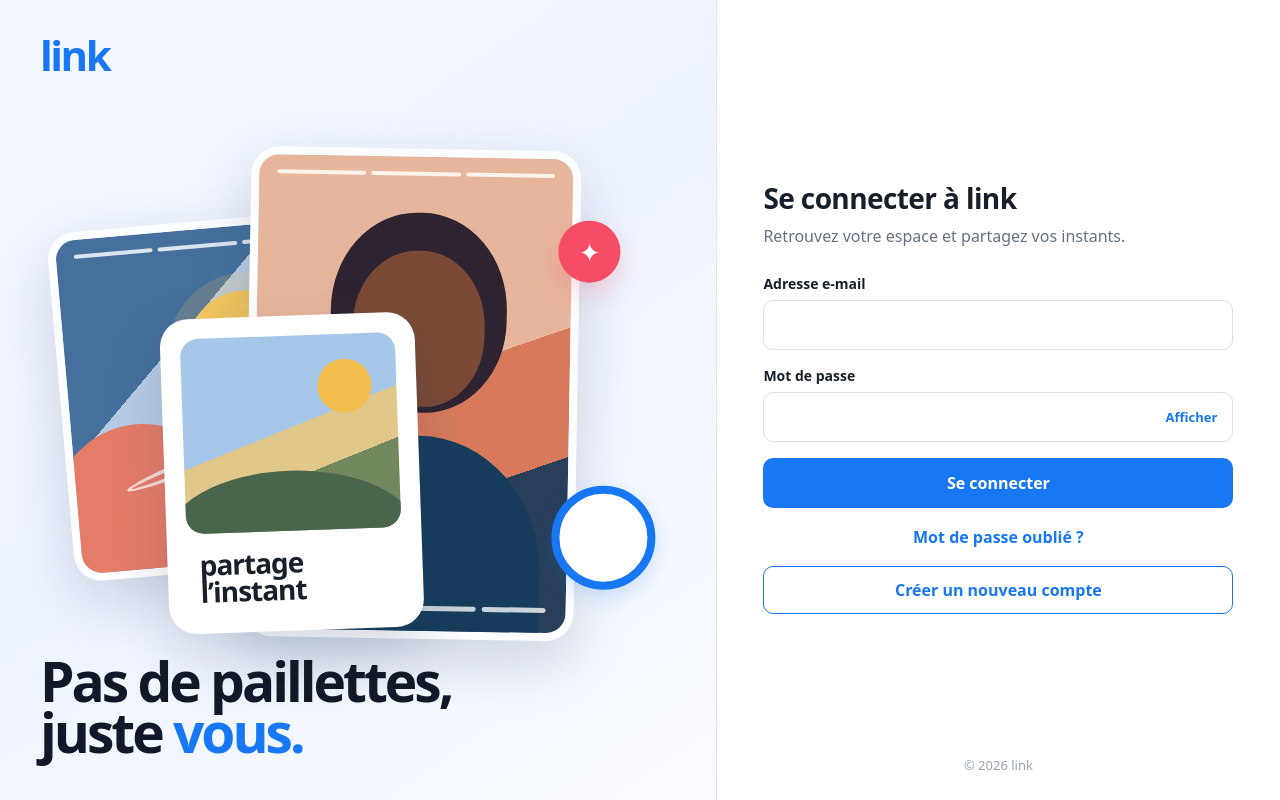
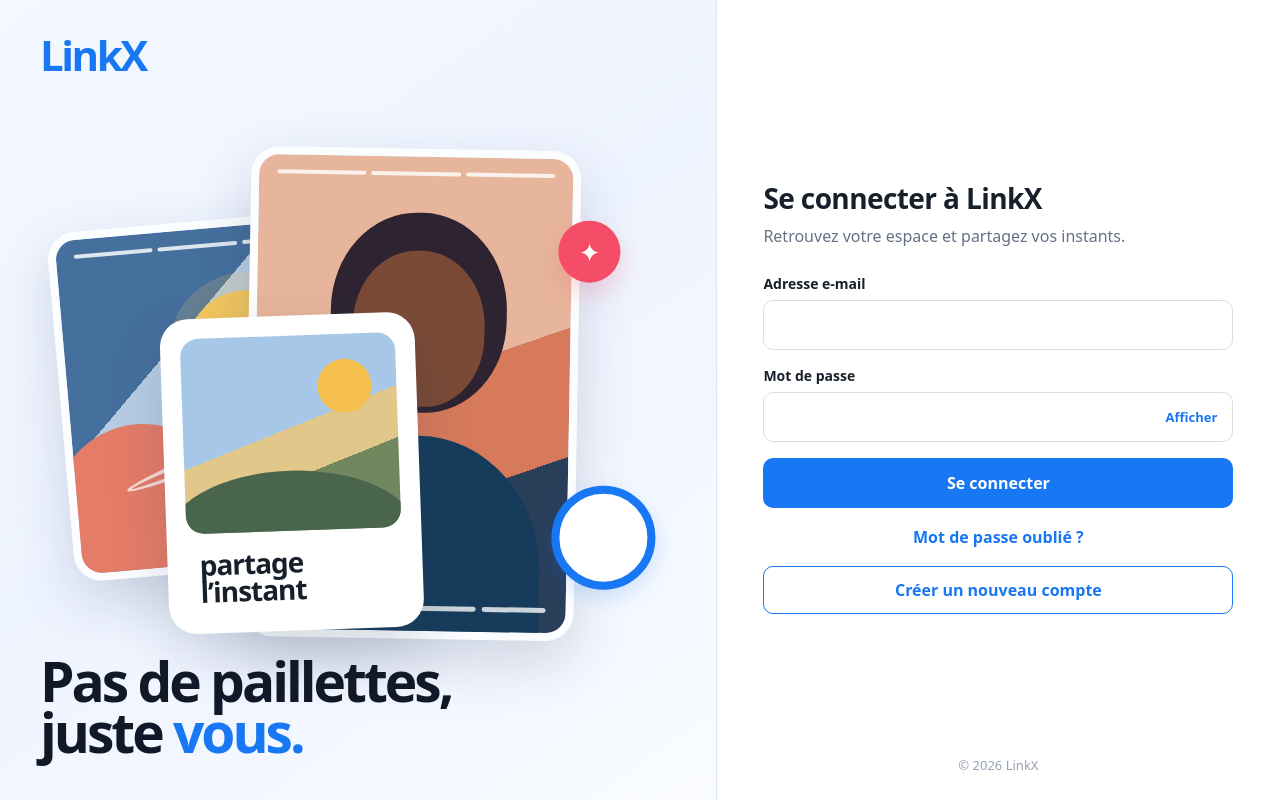
Before and after one commit to gabriel2-tech/linkx, a React (Vite) app: page /login in a window 1280 px wide. Built offline with nearby package versions, Linux system fonts and the light colour scheme; no server answers.

Commit message:
refactor: rename app branding to LinkX

```diff
--- a/src/pages/Login.jsx
+++ b/src/pages/Login.jsx
@@ -8,7 +8,7 @@ import FormError from '@/components/ui/FormError'
 import styles from './AuthPages.module.css'
 
 function BrandMark() {
-  return <div className={styles.brand}>link</div>
+  return <div className={styles.brand}>LinkX</div>
 }
 
 function VisualPanel() {
@@ -86,7 +86,7 @@ export default function Login() {
       <section className={styles.formPanel}>
         <div className={styles.formBox}>
           <div className={styles.mobileBrand}><BrandMark /></div>
-          <h1>Se connecter à link</h1>
+          <h1>Se connecter à LinkX</h1>
           <p className={styles.intro}>Retrouvez votre espace et partagez vos instants.</p>
           <form onSubmit={submit} noValidate>
             <Input label="Adresse e-mail" name="email" type="email" autoComplete="email" value={form.email} onChange={change} required />
@@ -97,7 +97,7 @@ export default function Login() {
           <Link className={styles.link} to="/forgot-password">Mot de passe oublié ?</Link>
           <Link className={styles.secondary} to="/signup">Créer un nouveau compte</Link>
         </div>
-        <footer className={styles.footer}>© {new Date().getFullYear()} link</footer>
+        <footer className={styles.footer}>© {new Date().getFullYear()} LinkX</footer>
       </section>
     </main>
   )
```
